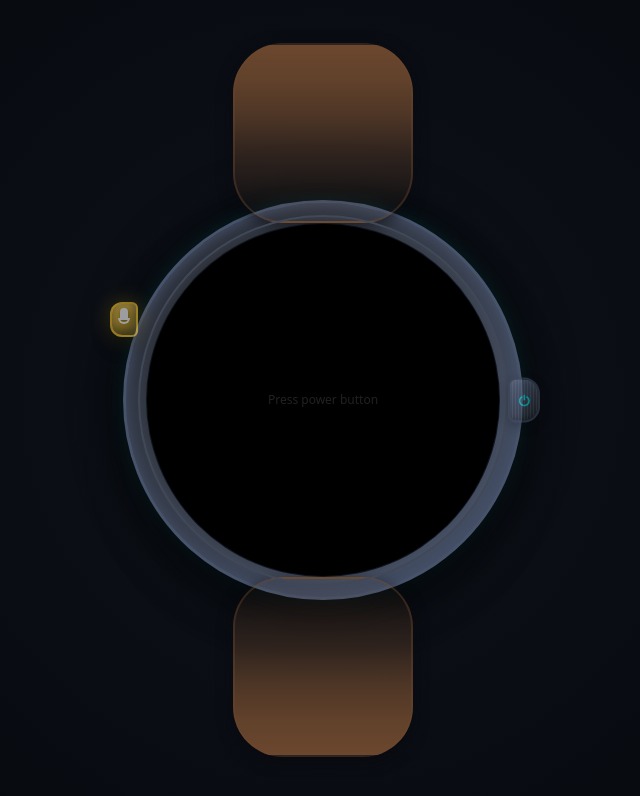
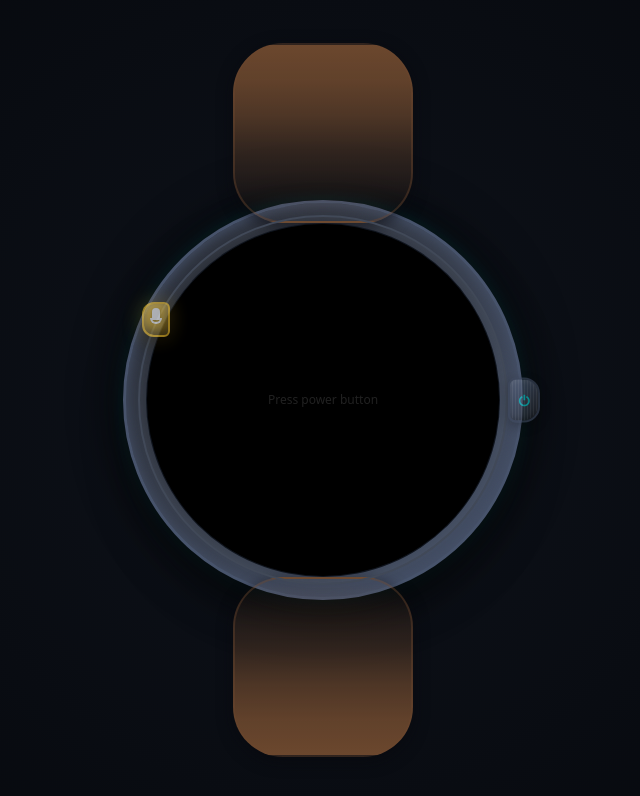
Before and after one commit to harrsh-here/round-ai-wrist, a React (Vite) app: page / in a window 1280 px wide. Shown: the top 796 px of the page, without its empty margins (317-957 px from the left). Built offline with nearby package versions, Linux system fonts and the light colour scheme.

Commit message:
Align mic button with power button
Copy the x-axis value of the power button to the mic button to position it on the same side of the watch.

```diff
--- a/src/index.css
+++ b/src/index.css
@@ -297,12 +297,12 @@
     color: white;
   }
 
-  /* Voice/Mic Button - Digital recorder style microphone, on left side */
+  /* Voice/Mic Button - Digital recorder style microphone, on same side as power button */
   .watch-voice-button {
     @apply absolute flex items-center justify-center cursor-pointer;
     width: 28px;
     height: 35px;
-    left: -16px;
+    right: -16px;
     top: 25%;
     background: linear-gradient(135deg,
       hsl(var(--accent)),
```
